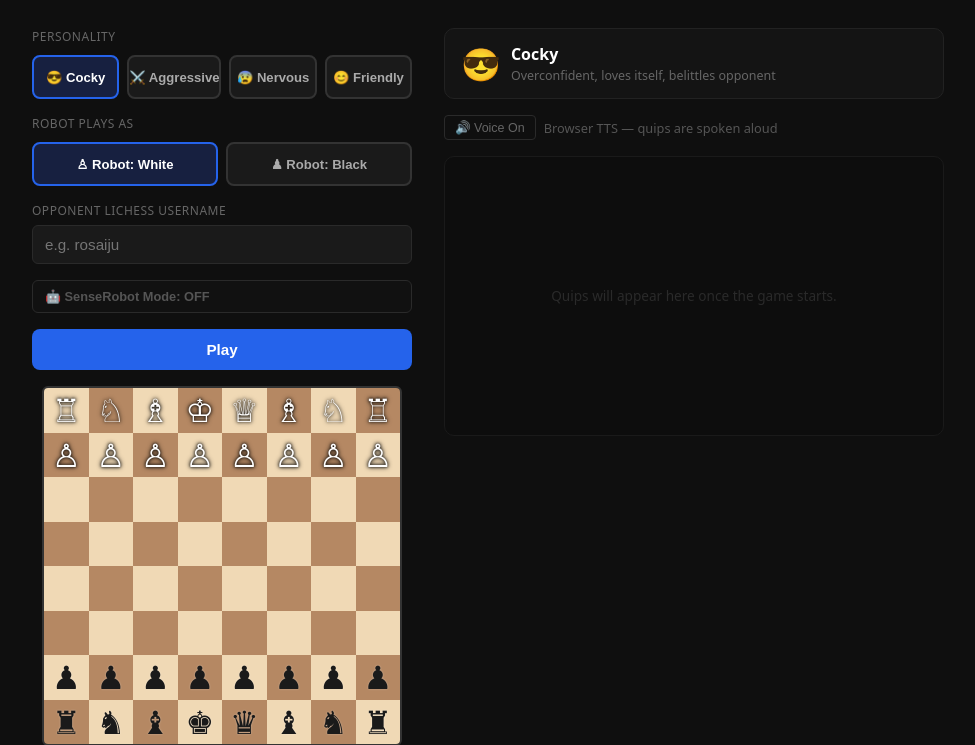
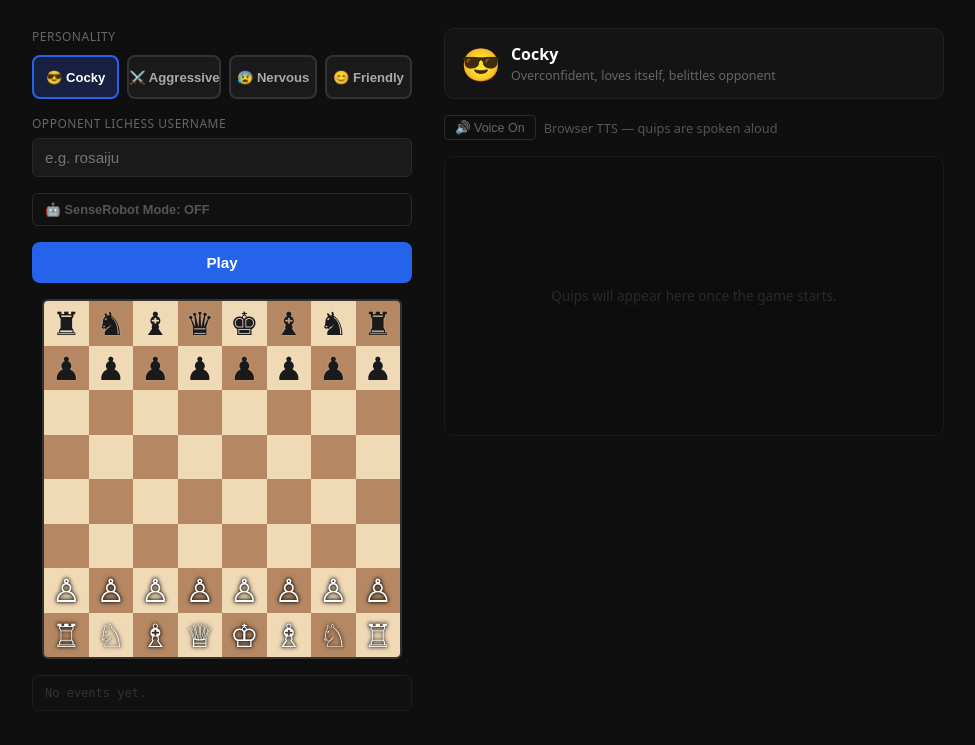
Before and after one commit to rosaiju/chess-persona, a FastAPI app: page / in a window 1280 px wide. Shown: the part 121-866 px from the top of the page, without its empty margins (152-1127 px from the left). After the commit the page ends 832 px from the top, so only its background shows below. Run offline with FastAPI, Linux system fonts and the light colour scheme; some libraries are stand-ins or nearby versions.

Commit message:
Hardcode robot=Black — SenseRobot hardware constraint
The SenseRobot only accepts being staged with Black pieces, so the robot
(Sainju) is always Black and the human is always White. Remove the color
selector UI entirely and fix all assumptions accordingly:

- challenge_user(), play_game(), PlayRequest all default to "black"
- Board renders from White's perspective (human's view)
- isHumanTurn fires on 'w' (White's turn), not 'b'
- handleSquareClick selects White pieces only
- 'started' status says "You are White"
- 'move' log says "Black:"
- Keep gameFull-based robot_side detection as ground-truth safety net

Co-Authored-By: Claude Sonnet 4.6 <noreply@anthropic.com>

```diff
--- a/app.py
+++ b/app.py
@@ -64,7 +64,7 @@ async def events():
 class PlayRequest(BaseModel):
     opponent: str
     personality: str = "Cocky"
-    color: str = "white"   # robot's Lichess color
+    color: str = "black"   # robot (Sainju) is always Black — hardware constraint
 
 
 class MoveRequest(BaseModel):
--- a/lichess/api.py
+++ b/lichess/api.py
@@ -34,7 +34,7 @@ async def stream_game(game_id: str):
                     yield json.loads(line)
 
 
-async def challenge_user(username: str, color: str = "white") -> dict:
+async def challenge_user(username: str, color: str = "black") -> dict:
     async with httpx.AsyncClient() as client:
         res = await client.post(
             f"{BASE}/api/challenge/{username}",
--- a/lichess/player.py
+++ b/lichess/player.py
@@ -132,7 +132,7 @@ def _game_over_trigger(board: chess.Board) -> str:
 
 # ─── Main entry point ─────────────────────────────────────────────────────────
 
-async def play_game(opponent_username: str, personality: str = "Cocky", color: str = "white"):
+async def play_game(opponent_username: str, personality: str = "Cocky", color: str = "black"):
     """
     Async generator that yields SSE-ready event dicts.
     Robot plays as the requested color (best Stockfish moves).
--- a/templates/index.html
+++ b/templates/index.html
@@ -273,14 +273,6 @@
     </div>
 
     <div class="field">
-      <div class="persona-label">Robot plays as</div>
-      <div class="persona-row">
-        <button class="p-btn color-btn active" data-color="white" onclick="setRobotColor(this)">♙ Robot: White</button>
-        <button class="p-btn color-btn"        data-color="black" onclick="setRobotColor(this)">♟ Robot: Black</button>
-      </div>
-    </div>
-
-    <div class="field">
       <label>Opponent Lichess Username</label>
       <input id="opp-input" placeholder="e.g. rosaiju"
              onkeydown="if(event.key==='Enter') startGame()" />
@@ -366,19 +358,11 @@
   // ── State ────────────────────────────────────────────────────────────────────
 
   let currentPersonality = 'Cocky';
-  let robotColor = 'white';
   let ttsMuted = false;
   let gameUrl = '';
   let bubbleCount = 0;
   let lastOpponent = '';
   let senseRobotMode = false;
-
-  function setRobotColor(btn) {
-    document.querySelectorAll('.color-btn').forEach(b => b.classList.remove('active'));
-    btn.classList.add('active');
-    robotColor = btn.dataset.color;
-    renderBoard(chess ? chess.fen() : START_FEN, robotColor === 'white');
-  }
 
   function toggleSenseRobot() {
     senseRobotMode = !senseRobotMode;
@@ -567,7 +551,7 @@
     return sq;
   }
 
-  renderBoard(START_FEN, robotColor === 'white');
+  renderBoard(START_FEN, false);
 
   // ── Board click logic ────────────────────────────────────────────────────────
 
@@ -592,9 +576,8 @@
       clearSelection();
     }
 
-    // Select the human's piece
-    const humanPieceColor = robotColor === 'white' ? 'b' : 'w';
-    if (piece && piece.color === humanPieceColor) {
+    // Select the human's piece (human is always White)
+    if (piece && piece.color === 'w') {
       selectedSq  = sq;
       legalDests  = chess.moves({ square: sq, verbose: true }).map(m => m.to);
       highlightSquares();
@@ -687,11 +670,9 @@
       case 'started':
         currentGameId = e.gameId;
         lastOpponent = e.opponent;
-        robotColor = e.color || robotColor;
         chess = new Chess();
-        renderBoard(START_FEN, robotColor === 'white');
-        { const humanSide = robotColor === 'white' ? 'Black' : 'White';
-          setStatus(`Game started! You are ${humanSide} — click your pieces to move.`, 'green'); }
+        renderBoard(START_FEN, false);
+        setStatus(`Game started! You are White — click your pieces to move.`, 'green');
         addLog(`${e.opponent} accepted. Game: ${e.url}`); break;
 
       case 'declined':
@@ -707,21 +688,18 @@
 
       case 'fen':
         if (chess) chess.load(e.fen);
-        renderBoard(e.fen, robotColor === 'white');
+        renderBoard(e.fen, false);
         clearSelection();
-        { const humanColor = robotColor === 'white' ? 'b' : 'w';
-          isHumanTurn = !senseRobotMode && e.fen.split(' ')[1] === humanColor;
-          document.getElementById('board').classList.toggle('human-turn', isHumanTurn);
-          if (e.fen.split(' ')[1] === humanColor) {
-            setStatus(senseRobotMode ? 'SenseRobot is thinking…' : 'Your turn — click a piece to move.', 'green');
-          }
+        isHumanTurn = !senseRobotMode && e.fen.split(' ')[1] === 'w';
+        document.getElementById('board').classList.toggle('human-turn', isHumanTurn);
+        if (e.fen.split(' ')[1] === 'w') {
+          setStatus(senseRobotMode ? 'SenseRobot is thinking…' : 'Your turn — click a piece to move.', 'green');
         }
         break;
 
       case 'move':
         setStatus(`Robot played: ${e.uci} (move ${e.moveNum})`, 'green');
-        { const colorLabel = robotColor === 'white' ? 'White' : 'Black';
-          addLog(`${colorLabel}: ${e.uci} (move ${e.moveNum})`); }
+        addLog(`Black: ${e.uci} (move ${e.moveNum})`);
         break;
 
       case 'quip':
@@ -780,13 +758,13 @@
     _resetTTS();
     _unlockAudio();   // must happen during the button-click user gesture
     document.getElementById('board').classList.remove('human-turn');
-    renderBoard(START_FEN, robotColor === 'white');
+    renderBoard(START_FEN, false);
 
     try {
       const res = await fetch('/play', {
         method: 'POST',
         headers: { 'Content-Type': 'application/json' },
-        body: JSON.stringify({ opponent, personality: currentPersonality, color: robotColor }),
+        body: JSON.stringify({ opponent, personality: currentPersonality }),
       });
       if (!res.ok) throw new Error(`Server error ${res.status}`);
 
```
